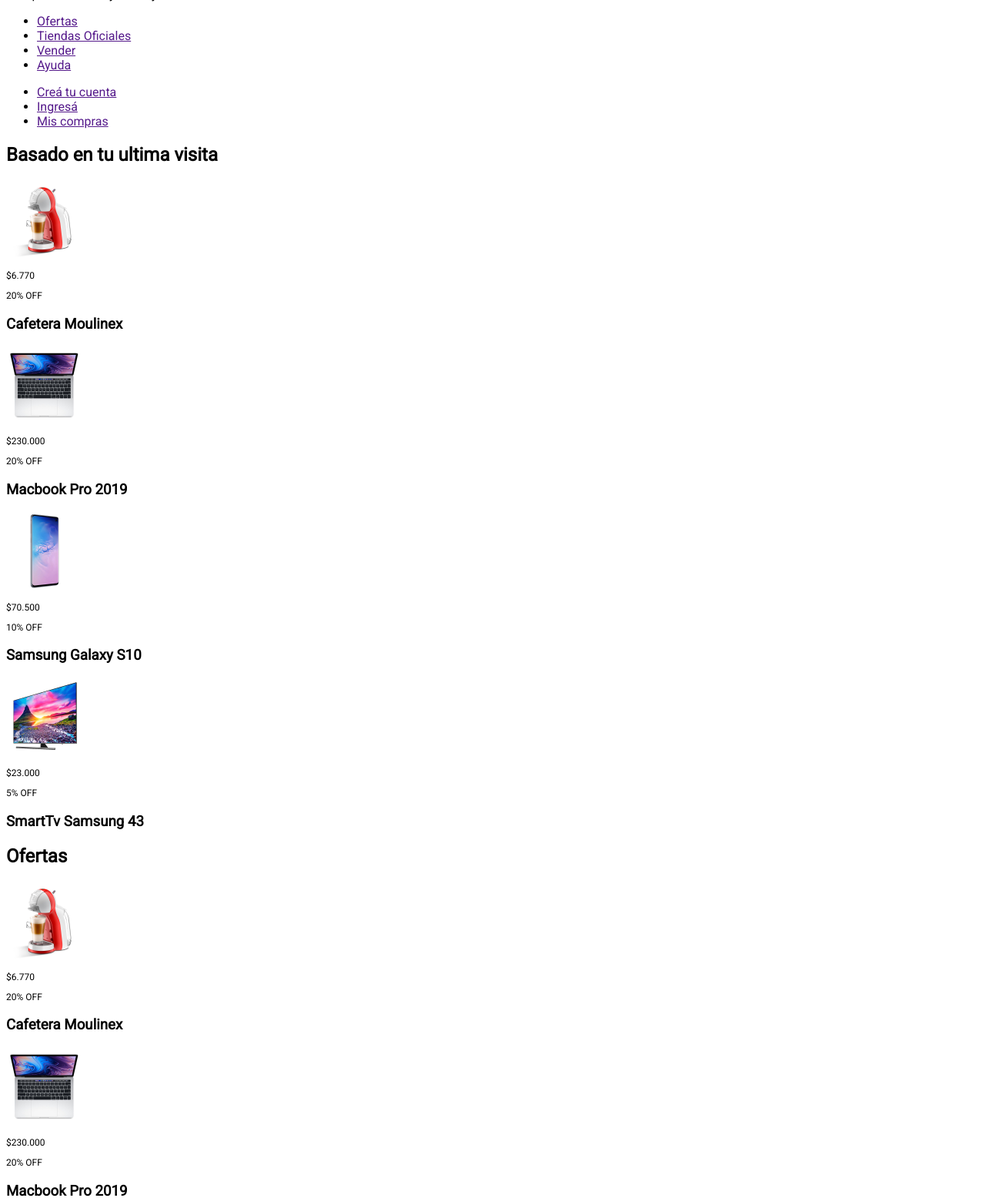
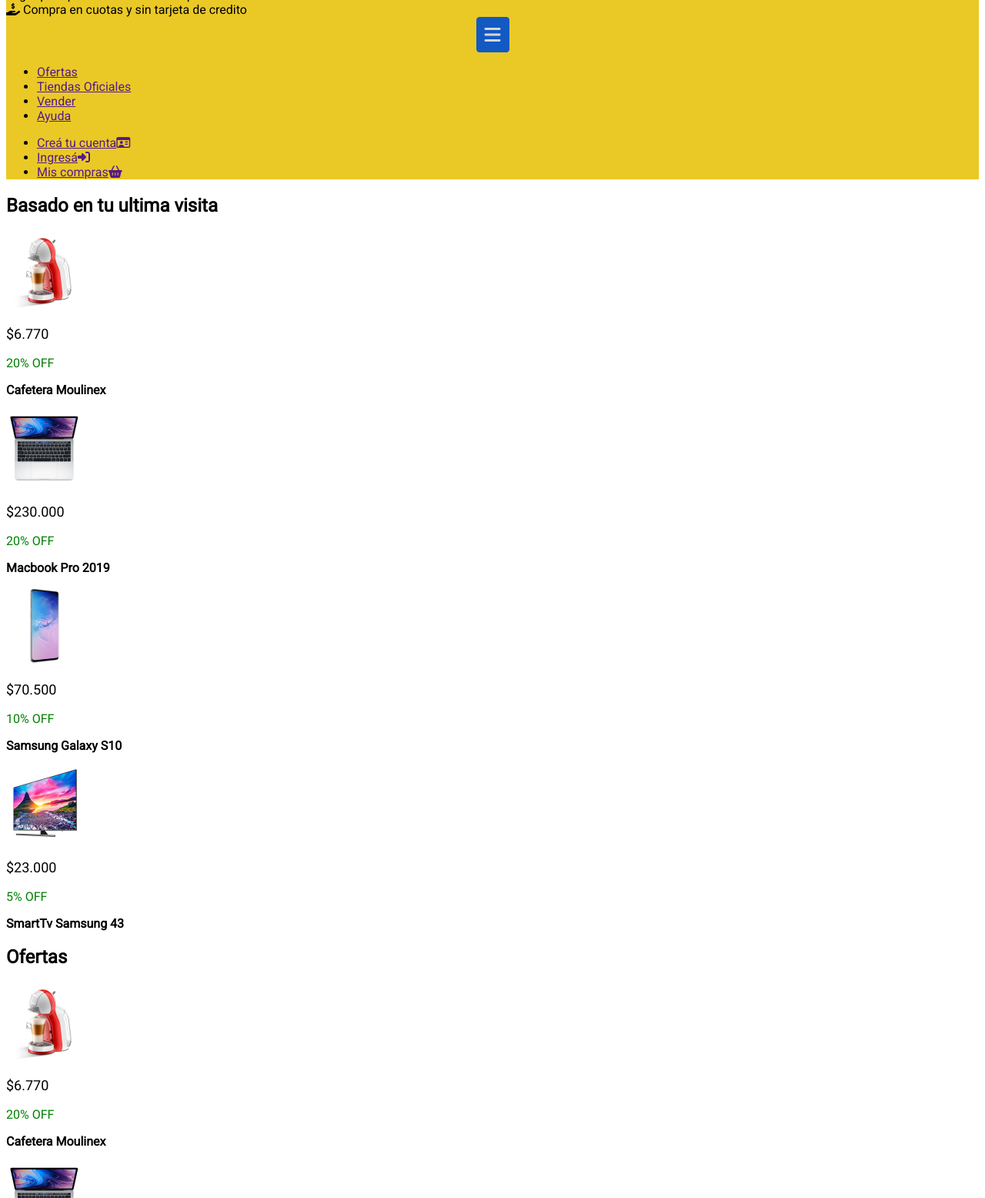
Before and after one commit to Fondi99/Mercado-Liebre, a website: page views/home.html in a window 1280 px wide. Shown: the part 63-1619 px from the top of the page at 77% size. Drawn offline with Linux system fonts and the light colour scheme; files that its build step writes are made by us from their sources.

Commit message:
Avances en css

```diff
--- a/public/css/styles.css
+++ b/public/css/styles.css
@@ -6,6 +6,56 @@
 }
 p {
     font-size: 12px;
+}
+.price {
+    font-size: 18px;
+}
+.discount {
+    font-size: 16px;
+    color: green;
+}
+.description {
+    font-size: 16px;
+}
+.burger-menu{
+    text-align: center;
+}
+.burger-menu .icon{
+    font-size: 24px;
+    padding:10px;
+    border-radius: 4px;
+    color: #d6d6d6;
+    background-color: #1259c3;
+    border: solid 1px #1259c3;
+}
+header{
+    background-color: #EAC926;
+}
+#brand {
+    width: 50%;
+}
+#brand-logo{
+    min-width: 130px;
+    max-width: 200px;
+    padding: 10px;
+}
+footer{
+    background-color: #ffffff;
+    padding: 10px;
+}
+footer section article{
+    text-align: center;
+    margin: 20px;
+    padding: 0 40px;
+}
+footer h3, footer p {
+    margin: 0;
+    color: #666;
+}
+footer i.icon{
+    margin-bottom: 10px;
+    font-size: 2em;
+    color: #1259c3;
 }
 /*
 Paleta de colores
--- a/views/home.html
+++ b/views/home.html
@@ -5,15 +5,26 @@
     <meta http-equiv="X-UA-Compatible" content="IE=edge">
     <meta name="viewport" content="width=device-width, initial-scale=1.0">
     <title>HOME</title>
+    <script src="https://kit.fontawesome.com/fd4aeec64b.js" crossorigin="anonymous"></script>
     <link href="https://fonts.googleapis.com/css2?family=Roboto&display=swap" rel="stylesheet">
-    <link href="https://cdnjs.cloudflare.com/ajax/libs/font-awesome/5.15.3/css/all.min.css" rel="stylesheet" />
     <link href="css/styles.css" rel="stylesheet">
 </head>
 <body>
     <header>
-        <img src="./image/logo-mercado-liebre.jpg" alt="Logo" width="200px">
+        <div id="brand">
+            <img id="brand-logo" src="./image/logo-mercado-liebre.svg" alt="Logo">
+        </div>
         <div>Lugar para poner la barra de busqueda</div>
-        <div>Compra en cuotas y sin tarjeta de credito</div>
+        <div>
+            <span>
+                <i class="fa-solid fa-hand-holding-dollar"></i>
+                Compra en cuotas y sin tarjeta de credito
+            </span>
+        </div>
+        <nav>
+            <div class="burger-menu">
+                <i class="icon fas fa-bars"></i>
+            </div>
             <ul>
                 <li><a href="">Ofertas</a></li>
                 <li><a href="">Tiendas Oficiales</a></li>
@@ -21,71 +32,78 @@
                 <li><a href="">Ayuda</a></li>
             </ul>
             <ul>
-            <li><a href="">Creá tu cuenta</a></li>
-            <li><a href="">Ingresá</a></li>
-            <li><a href="">Mis compras</a></li>
+                <li><a href="">Creá tu cuenta<i class="fa-regular fa-id-card"></i></a></li>
+                <li><a href="">Ingresá<i class="fa-solid fa-right-to-bracket"></i></a></li>
+                <li><a href="">Mis compras<i class="fa-solid fa-basket-shopping"></i></a></li>
             </ul>
-
+        </nav>
     </header>
     <main>
         <section>
             <h2>Basado en tu ultima visita</h2>
             <article>
                 <img src="/image/img-cafetera-moulinex.jpg" alt="img-cafetera-moulinex" width="100vw">
-                <p>$6.770</p>
-                <p>20% OFF</p>
-                <h3>Cafetera Moulinex</h3>
+                <p class="price">$6.770</p>
+                <p class="discount">20% OFF</p>
+                <h3 class="description">Cafetera Moulinex</h3>
             </article>
             <article>
                 <img src="/image/img-macbook-pro-2019.jpg" alt="Macbook pro 2019" width="100vw">
-                <p>$230.000</p>
-                <p>20% OFF</p>
-                <h3>Macbook Pro 2019</h3>
+                <p class="price">$230.000</p>
+                <p class="discount">20% OFF</p>
+                <h3 class="description">Macbook Pro 2019</h3>
             </article>
             <article>
                 <img src="/image/img-samsung-galaxy-s10.jpg" alt="Samsung galaxy S10" width="100vw">
-                <p>$70.500</p>
-                <p>10% OFF</p>
-                <h3>Samsung Galaxy S10</h3>
+                <p class="price">$70.500</p>
+                <p class="discount">10% OFF</p>
+                <h3 class="description">Samsung Galaxy S10</h3>
             </article>
             <img src="/image/img-tv-samsung-smart.jpg" alt="SmartTv Samsung 43" width="100vw">
-            <p>$23.000</p>
-            <p>5% OFF</p>
-            <h3>SmartTv Samsung 43</h3>
+            <p class="price">$23.000</p>
+            <p class="discount">5% OFF</p>
+            <h3 class="description">SmartTv Samsung 43</h3>
         </section>
         <section>
             <h2>Ofertas</h2>
             <article>
                 <img src="/image/img-cafetera-moulinex.jpg" alt="img-cafetera-moulinex" width="100vw">
-                <p>$6.770</p>
-                <p>20% OFF</p>
-                <h3>Cafetera Moulinex</h3>
+                <p class="price">$6.770</p>
+                <p class="discount">20% OFF</p>
+                <h3 class="description">Cafetera Moulinex</h3>
             </article>
             <article>
                 <img src="/image/img-macbook-pro-2019.jpg" alt="Macbook pro 2019" width="100vw">
-                <p>$230.000</p>
-                <p>20% OFF</p>
-                <h3>Macbook Pro 2019</h3>
+                <p class="price">$230.000</p>
+                <p class="discount">20% OFF</p>
+                <h3 class="description">Macbook Pro 2019</h3>
             </article>
             <article>
                 <img src="/image/img-samsung-galaxy-s10.jpg" alt="Samsung galaxy S10" width="100vw">
-                <p>$70.500</p>
-                <p>10% OFF</p>
-                <h3>Samsung Galaxy S10</h3>
+                <p class="price">$70.500</p>
+                <p class="discount">10% OFF</p>
+                <h3 class="description">Samsung Galaxy S10</h3>
             </article>
             <img src="/image/img-tv-samsung-smart.jpg" alt="SmartTv Samsung 43" width="100vw">
-            <p>$23.000</p>
-            <p>5% OFF</p>
-            <h3>SmartTv Samsung 43</h3>
+            <p class="price">$23.000</p>
+            <p class="discount">5% OFF</p>
+            <h3 class="description">SmartTv Samsung 43</h3>
         </section>
     </main>
     <footer>
         <section>
             <article>
+                <i class="icon fa-solid fa-credit-card"></i>
                 <h3>Pagá con tarjeta o en efectivo</h3>
                 <p>Con Mercado Liebre Cash, tenés cuotas sin interés con tarjeta o efectivo en puntos de pago. ¡Y siempre es seguro!</p>
             </article>
             <article>
+                <i class="icon fa-solid fa-gift"></i>
+                <h3>Envío gratis desde los $2.500</h3>
+                <p>Solo por estar registrad@ en MercadoLiebre tenés envíos gratis en miles de productos. Es un beneficio de MercadoPuntos</p>
+            </article>
+            <article>
+                <i class="icon fa-solid fa-user-shield"></i>
                 <h3>Seguridad, de principio a fin</h3>
                 <p>¿No te gusta? ¡Devolvelo! En Mercado Liebre, no hay nada que no puedas hacer, porque estás siempre protegid@.</p>
             </article>
```
Also changed, not shown: public/image/logo-mercado-liebre.jpg (deleted), public/image/logo-mercado-liebre.svg (added). Lines whose indentation alone changed are shown as unchanged.
